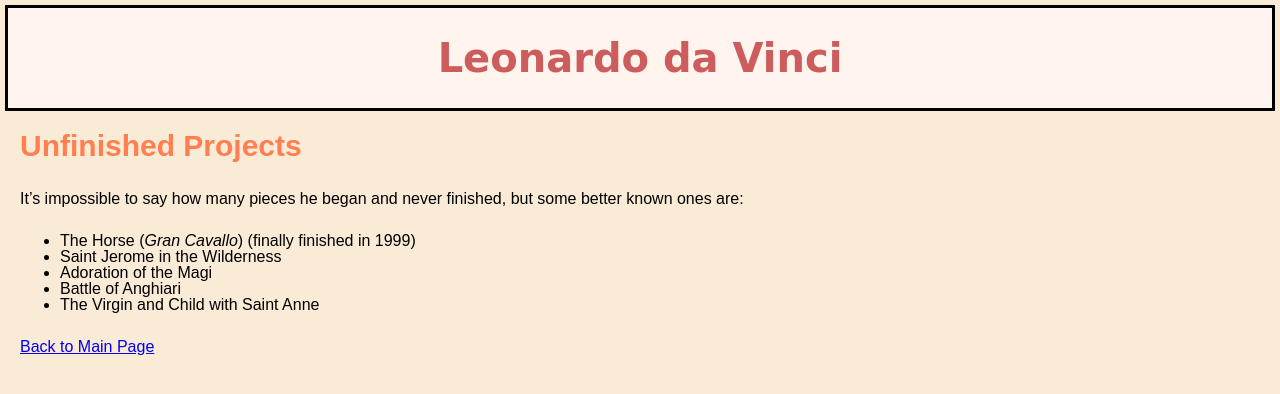
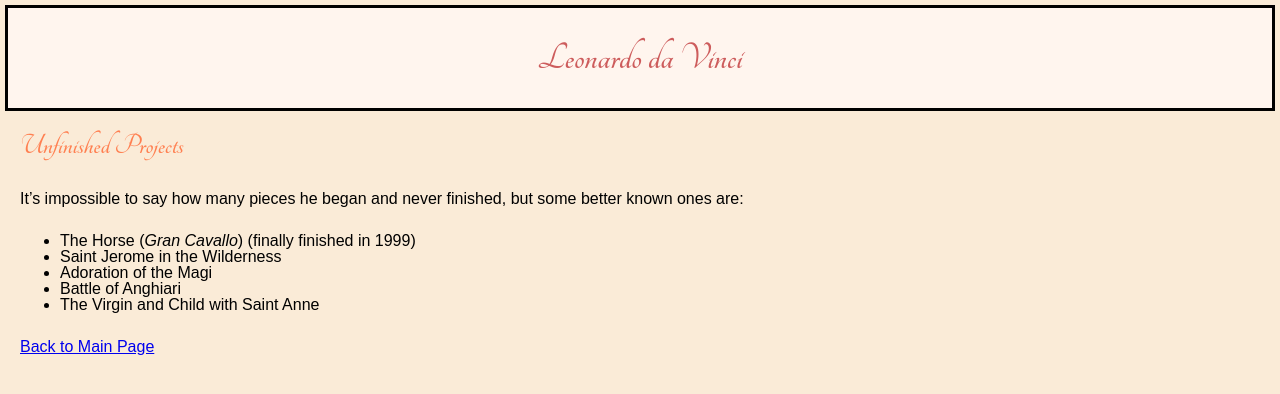
Before and after one commit to vickiticki/hello-html, a website: page public/Unfinished.html in a window 1280 px wide. Drawn offline with Linux system fonts and the light colour scheme.

Commit message:
added header font

```diff
--- a/public/Unfinished.html
+++ b/public/Unfinished.html
@@ -1,3 +1,6 @@
+<style>
+  @import url('https://fonts.googleapis.com/css2?family=Tangerine:wght@700&display=swap');
+</style>
 <!DOCTYPE html>
 <html>
   <head lang="en">
--- a/public/screen.css
+++ b/public/screen.css
@@ -6,6 +6,10 @@ html {
   height: 100%;
 }
 
+h1,
+h2 {
+  font-family: 'Tangerine', cursive;
+}
 h1 {
   color: indianred;
   background-color: seashell;
@@ -14,7 +18,6 @@ h1 {
   text-align: center;
   margin: 5px;
   font-size: 40px;
-  font-family: cursive;
 }
 body {
   margin: 0;
@@ -25,7 +28,8 @@ h2 {
   margin: 20px 20px;
   color: coral;
   font-size: 30px;
-  font-family: fantasy;
+  /* font-family: fantasy; */
+  /* font-family: 'Tangerine', cursive; */
 }
 .rounded {
   border-radius: 40px;
```
Also changed, not shown: public/index.html (+3 -0 lines).
